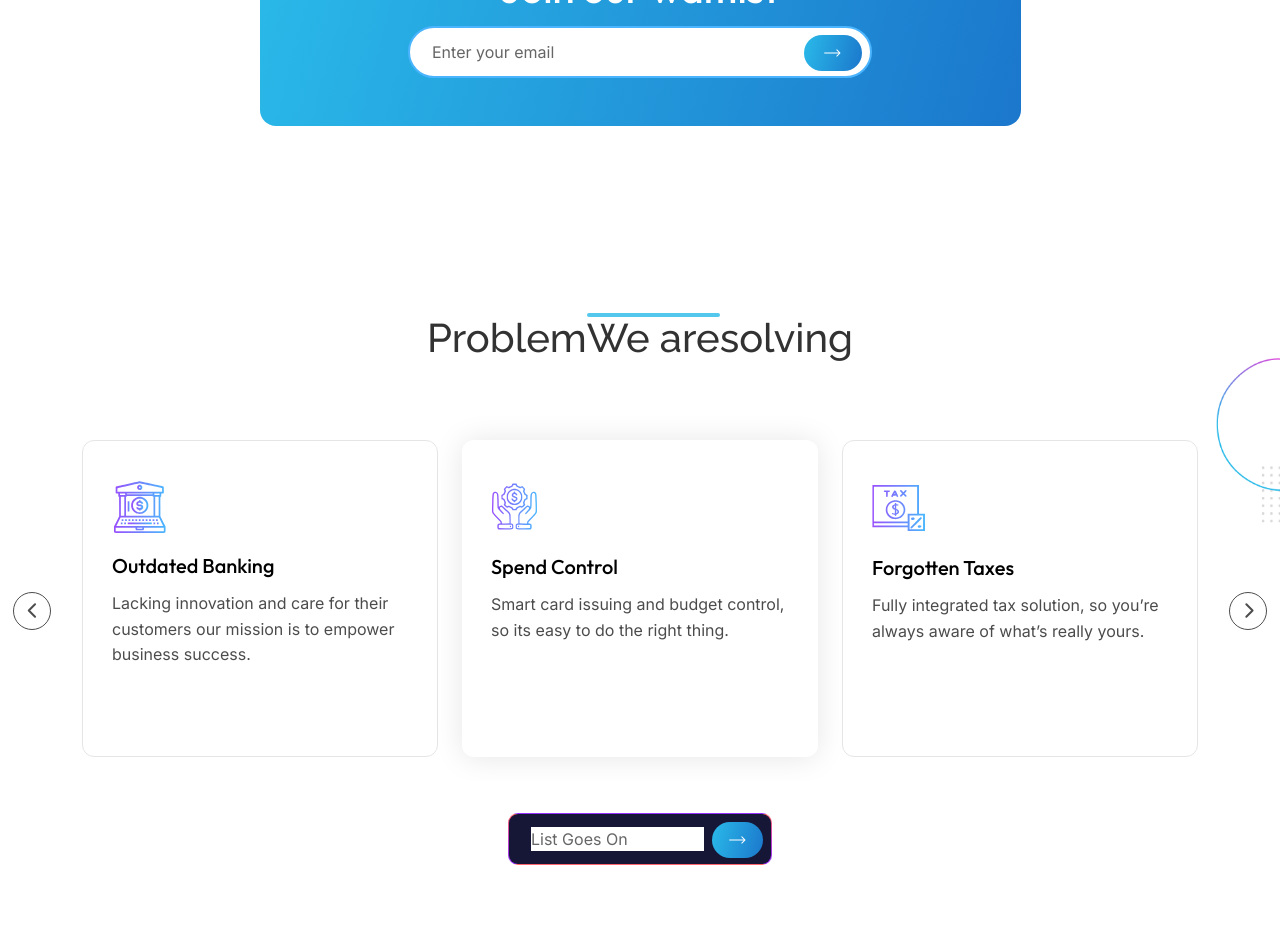
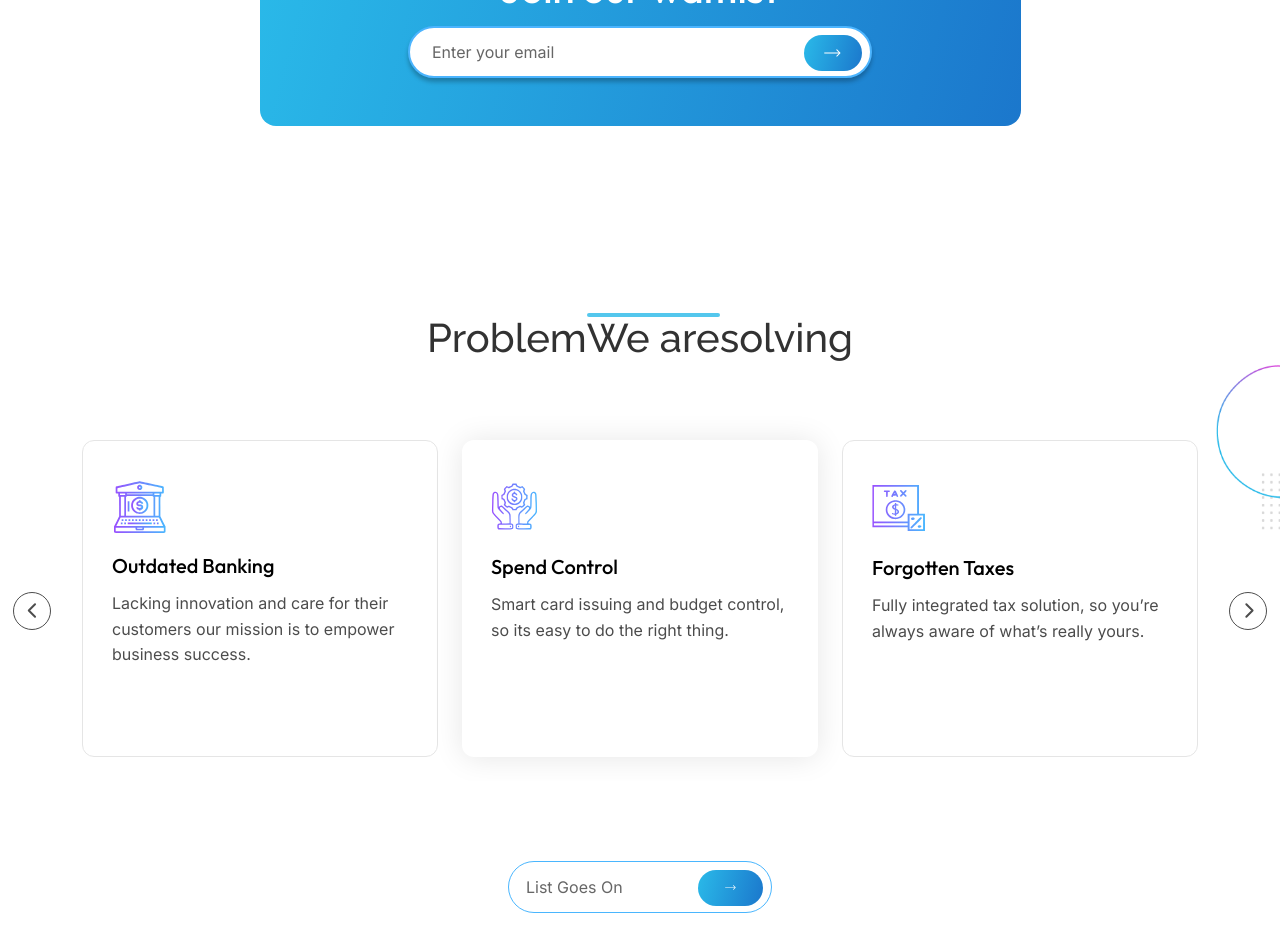
Before and after one commit to Johnyjangra/workup, a React (Create React App) app: page / in a window 1280 px wide. Shown: the part 2518-3470 px from the top of the page. Before the commit the page ends 3431 px from the top, so only its background shows below. Built offline with nearby package versions, Linux system fonts and the light colour scheme.

Commit message:
code merge with helper

```diff
--- a/src/App.css
+++ b/src/App.css
@@ -31,13 +31,4 @@
 .slick-dots li button:before{ color: #28B3E6 !important;
 font-size: 10px !important;}
 .slick-dots li.slick-active button:before{ color: #1D80D0 !important;}
-
-.linear_border {
-  position: relative;
-  background-color: white !important;
-  background-image: linear-gradient(#FF676B, #C641C6, #952FFE),
-    linear-gradient(#2ABAE9,#1B77CC) !important;
-  box-shadow: 1px 1000px 1px #161636 inset;
-  border: solid 1px transparent;
-  border-radius: 10px;
-}
+.waitlist_shado{box-shadow: 0px 4px 4px 0px rgba(0, 0, 0, 0.25);}
--- a/src/components/common/OurWaitList.jsx
+++ b/src/components/common/OurWaitList.jsx
@@ -7,7 +7,7 @@ const OurWaitList = () => {
         <div className="container xl:max-w-[1140px] 3xl:max-w-[1320px] mx-auto px-5 xl:px-0">
           <div className="h-[160px] sm:h-[198px] max-w-[761px] mx-auto bg-gradientOne rounded-2xl sm:px-12 px-8">
             <h2 className="ff_outfit text-white font-medium lg:text-xl md:text-[36px] sm:text-[34px] text-[30px] text-center leading-normal pt-[29.74] sm:pt-[30px]">Join our waitlist</h2>
-            <div className="bg-white h-[44px] sm:h-[52px] max-w-[464px] mx-auto rounded-[100px] ps-[22px] flex items-center border-[2px] border-solid border-[#4BB4FE] mt-3 sm:mt-2 mb-0">
+            <div className="bg-white h-[44px] sm:h-[52px] max-w-[464px] mx-auto waitlist_shado rounded-[100px] ps-[22px] flex items-center border-[2px] border-solid border-[#4BB4FE] mt-3 sm:mt-2 mb-0">
                 <input className="w-full outline-none ff_inter text-sm font-normal leading-normal text-[#666666] placeholder:text-[#666666]" type="text" placeholder="Enter your email"/>
                 <button className="bg-gradientOne h-[32px] sm:h-[36px] w-[70px] rounded-[100px] flex justify-center items-center sm:mx-2 mx-1 mt-[1px]"><img src={arrow} alt="arrow" /></button>
             </div>
--- a/src/components/home/ProblemSolving.jsx
+++ b/src/components/home/ProblemSolving.jsx
@@ -103,9 +103,9 @@ const ProblemSolving = () => {
               </div>
             </div>
           </div>
-          <div className="bg-white h-[44px] sm:h-[52px] max-w-[264px] mx-auto rounded-[100px] ps-[22px] flex items-center linear_border mt-3 sm:mt-2 mb-0">
+          <div className="bg-white h-[44px] sm:h-[52px] max-w-[264px] mx-auto rounded-[100px] ps-[17px] flex items-center border border-solid border-[#4AB6FE] mb-0 mt-14">
                 <input className="w-full outline-none ff_inter text-sm font-normal leading-normal text-[#666666] placeholder:text-[#666666]" type="text" placeholder="List Goes On"/>
-                <button className="bg-gradientOne h-[32px] sm:h-[36px] w-[70px] rounded-[100px] flex justify-center items-center sm:mx-2 mx-1 mt-[1px]"><img src={arrow} alt="arrow" /></button>
+                <button className="bg-gradientOne h-[32px] sm:h-[36px] w-[70px] rounded-[100px] py-[18px] px-[27px] flex justify-center items-center sm:mx-2 mx-1 mt-[1px]"><img src={arrow} alt="arrow" /></button>
             </div>
         </div>
       </div>
```
